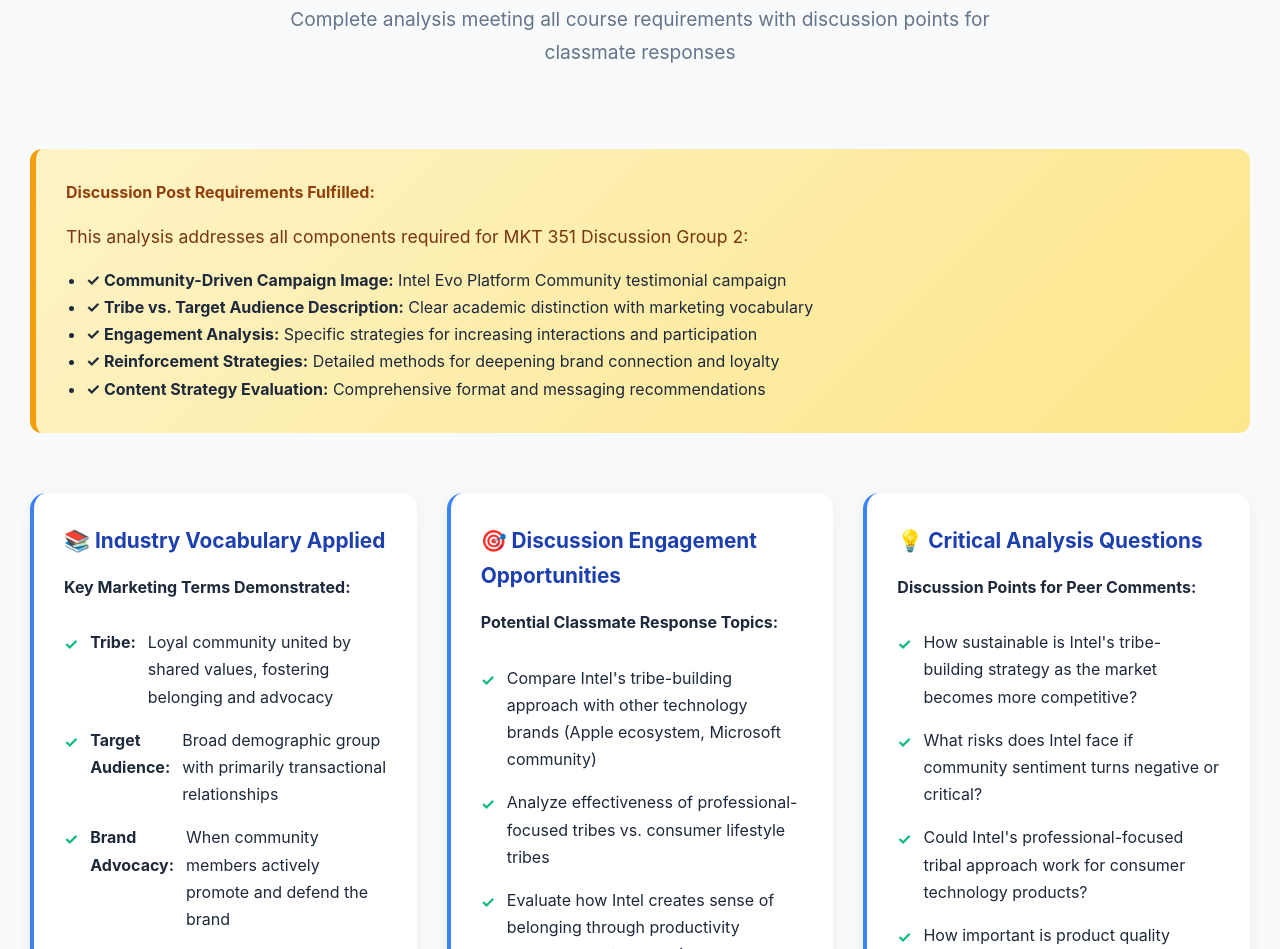
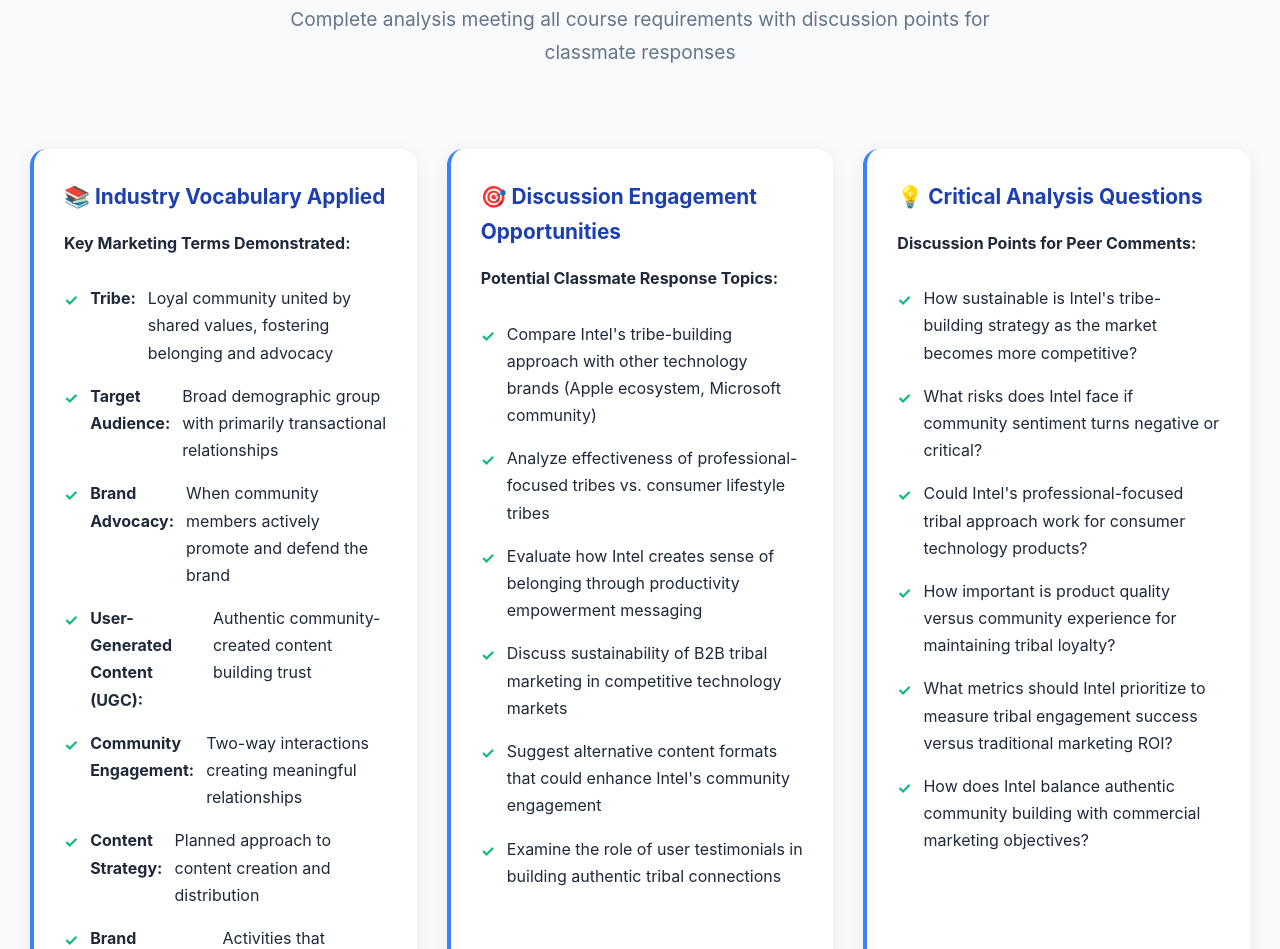
Before and after one commit to kittys201/MKT351, a plain HTML site: page week02.html in a window 1280 px wide. Shown: the part 7404-8353 px from the top of the page. Drawn offline with Linux system fonts and the light colour scheme.

Commit message:
Update week02.html

```diff
--- a/week02.html
+++ b/week02.html
@@ -735,17 +735,7 @@
                 </p>
             </div>
 
-            <div class="highlight-box" style="margin-bottom: 40px;">
-                <h4>Discussion Post Requirements Fulfilled:</h4>
-                <p>This analysis addresses all components required for MKT 351 Discussion Group 2:</p>
-                <ul style="margin-top: 15px; padding-left: 20px;">
-                    <li><strong>✓ Community-Driven Campaign Image:</strong> Intel Evo Platform Community testimonial campaign</li>
-                    <li><strong>✓ Tribe vs. Target Audience Description:</strong> Clear academic distinction with marketing vocabulary</li>
-                    <li><strong>✓ Engagement Analysis:</strong> Specific strategies for increasing interactions and participation</li>
-                    <li><strong>✓ Reinforcement Strategies:</strong> Detailed methods for deepening brand connection and loyalty</li>
-                    <li><strong>✓ Content Strategy Evaluation:</strong> Comprehensive format and messaging recommendations</li>
-                </ul>
-            </div>
+
 
             <div class="optimization-grid">
                 <div class="optimization-card">
```
